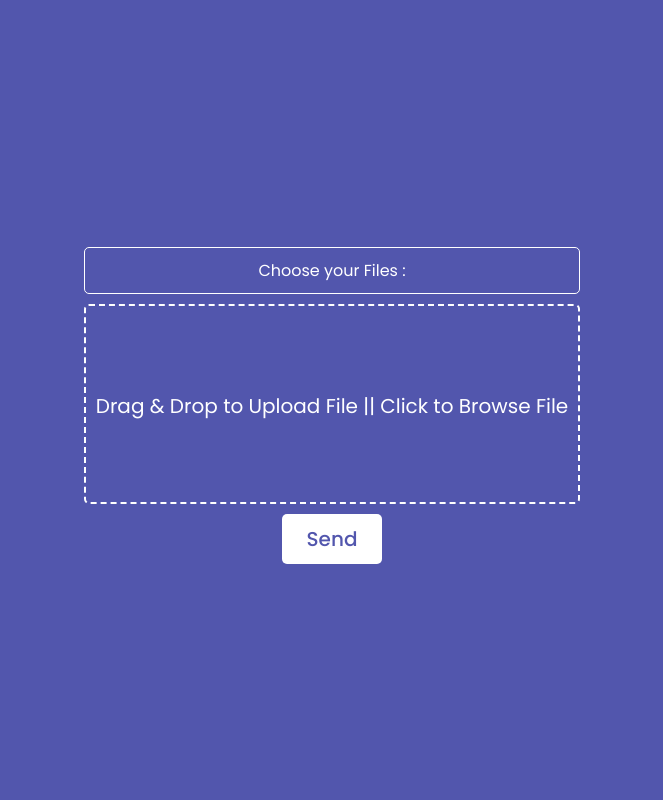
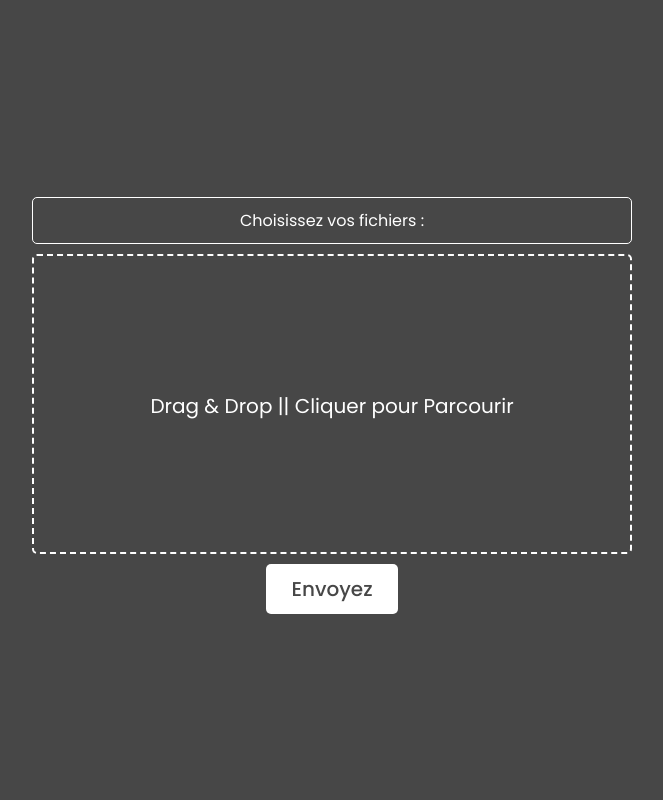
Before and after one commit to KIClubinfo/kiro-judge-v2, a PHP site: page /drag/tamplate.html in a window 1280 px wide. Shown: the whole page, without its empty margins (308-971 px from the left). Run offline with PHP 8.4, Linux system fonts and the light colour scheme; some libraries are stand-ins or nearby versions.

Commit message:
Modif sur le fichier upload.php et sur le drag

```diff
--- a/php/drag/tamplate.css
+++ b/php/drag/tamplate.css
@@ -11,13 +11,15 @@ body {
   align-items: center;
   justify-content: center;
   min-height:600px;
-  background: #5256ad;
+  min-width: 700px;
+  background: #474747;
 }
 
   div#depose {
-    height:200px;
+    height:300px;
+    min-width: 600px;
     font-size:20px;
-    line-height: 180px;
+    line-height: 280px;
     color:rgb(255, 255, 255);
     text-align: center;
     padding:10px;
@@ -70,7 +72,7 @@ body {
     border: none;
     outline: none;
     background: #fff;
-    color: #5256ad;
+    color: #474747;
     border-radius: 5px;
     cursor: pointer;
 }
--- a/php/drag/tamplate.html
+++ b/php/drag/tamplate.html
@@ -5,14 +5,17 @@
     </head>
     <body>
         <form id="form1" name="monForm" method="post" action="upload.php" enctype="multipart/form-data" >
+            <!--
+            Fais gaffes, j'ai appelé upload.php la page d'upload ca serait cool que tu renommes le fichier du back ou le mien comme tu veux
+            -->
             <div class="bloc">
-                <label>Choose your Files :</label>
+                <label>Choisissez vos fichiers :</label>
             </div>
-            <div id="depose">Drag & Drop to Upload File || Click to Browse File</div>
+            <div id="depose">Drag & Drop || Cliquer pour Parcourir</div>
             <input type="file" name="monFichier" id="file" accept="image/*" required multiple style="display:none"/>
             <div class="bloc" id="preview"></div>
             <div class='blocWithoutBorder'>
-                <input type="submit" value="Send" class='Bouton'>
+                <input type="submit" value="Envoyez" class='Bouton'>
             </div>
         </form>
         <script src='tamplate.js'></script>
```
Also changed, not shown: php/upload.php (+7 -3 lines).
